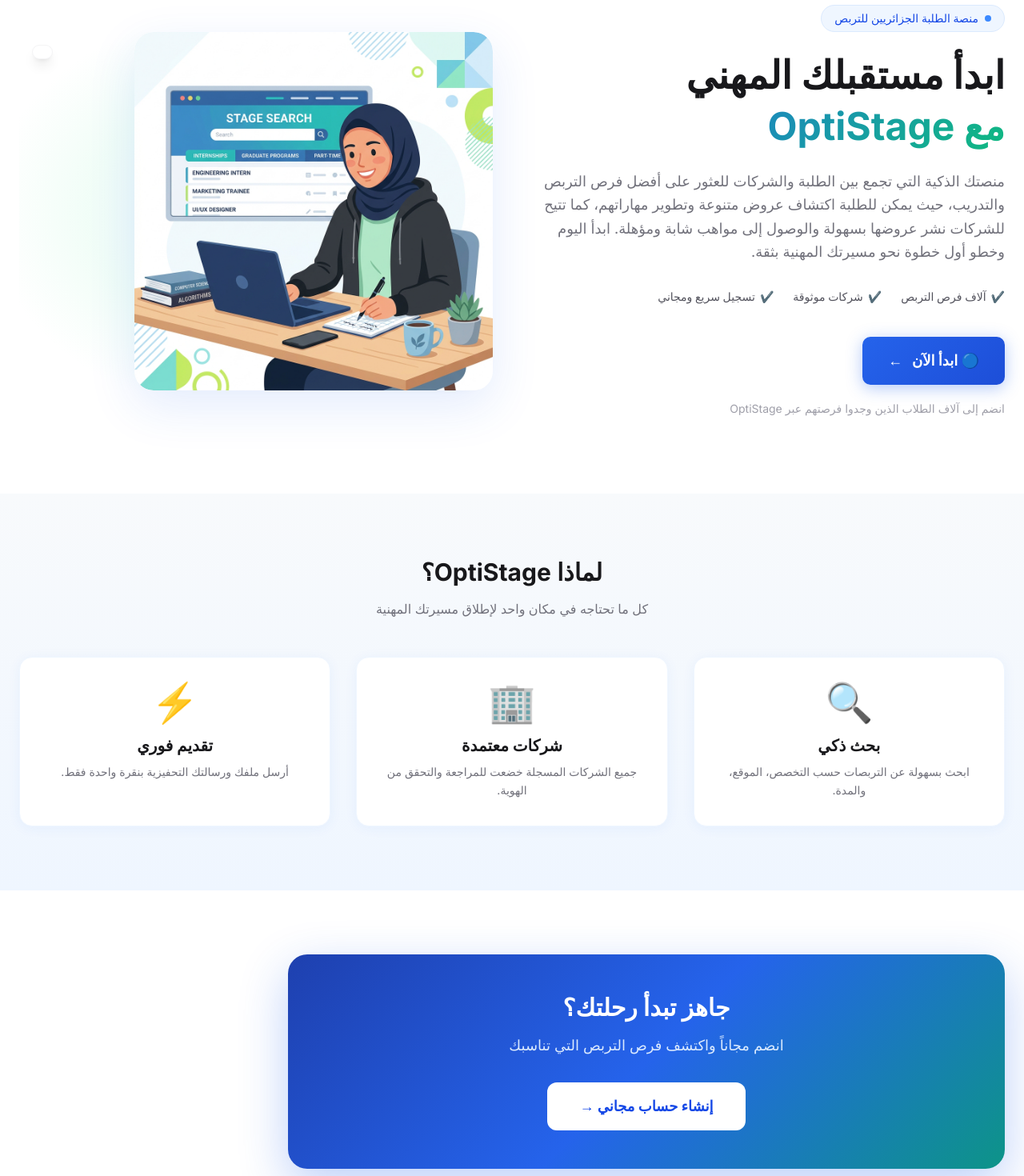
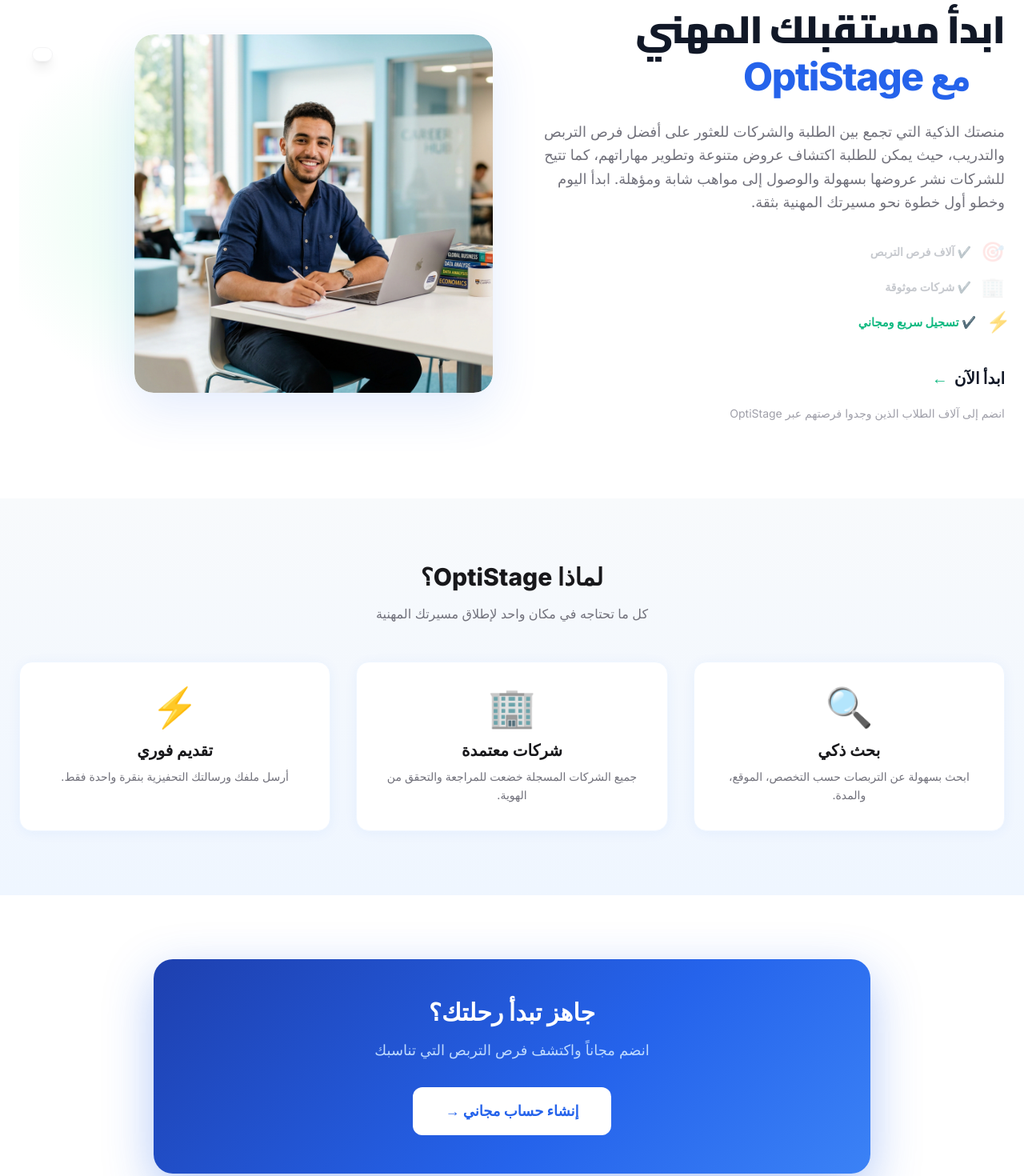
Before and after one commit to nader91534/stageflow-frontend, a React (Vite) app: page / in a window 1280 px wide. Shown: the part 140-1610 px from the top of the page at 80% size. Built offline with nearby package versions, Linux system fonts and the light colour scheme.

Commit message:
update frontend

```diff
--- a/src/App.tsx
+++ b/src/App.tsx
@@ -87,14 +87,43 @@
 
 // --- Landing Page Component ---
 
+const featureItems = [
+  { text: 'آلاف فرص التربص', emoji: '🎯' },
+  { text: 'شركات موثوقة', emoji: '🏢' },
+  { text: 'تسجيل سريع ومجاني', emoji: '⚡' },
+];
+
 const LandingPage = ({ onGetStarted }: { onGetStarted: () => void }) => {
   const [scrolled, setScrolled] = React.useState(false);
+  const [activeFeature, setActiveFeature] = React.useState(0);
+  const [phase, setPhase] = React.useState<'icon' | 'text'>('icon');
 
   React.useEffect(() => {
     const handleScroll = () => setScrolled(window.scrollY > 20);
     window.addEventListener('scroll', handleScroll);
     return () => window.removeEventListener('scroll', handleScroll);
   }, []);
+
+  // Inject Cairo font to match OptiStage's bold modern typography
+  React.useEffect(() => {
+    if (!document.getElementById('cairo-font')) {
+      const link = document.createElement('link');
+      link.id = 'cairo-font';
+      link.rel = 'stylesheet';
+      link.href = 'https://fonts.googleapis.com/css2?family=Cairo:wght@400;600;700;800;900&family=Inter:wght@400;600;700;800;900&display=swap';
+      document.head.appendChild(link);
+    }
+  }, []);
+
+  React.useEffect(() => {
+    // Phase 1: show icon (0-700ms), Phase 2: show text (700-2200ms), then next item
+    setPhase('icon');
+    const t1 = setTimeout(() => setPhase('text'), 700);
+    const t2 = setTimeout(() => {
+      setActiveFeature(prev => (prev + 1) % featureItems.length);
+    }, 2200);
+    return () => { clearTimeout(t1); clearTimeout(t2); };
+  }, [activeFeature]);
 
   return (
     <div className="min-h-screen bg-white" dir="rtl">
@@ -133,22 +162,26 @@
         <div className="flex flex-col lg:flex-row items-center gap-12">
           {/* Text Content - Right side in RTL */}
           <div className="flex-1 text-right">
-            {/* Badge */}
-            <div className="inline-flex items-center gap-2 bg-blue-50 border border-blue-100 text-blue-700 text-sm font-medium px-4 py-1.5 rounded-full mb-6">
-              <span className="w-2 h-2 bg-blue-500 rounded-full animate-pulse inline-block"></span>
-              منصة الطلبة الجزائريين للتربص
-            </div>
-
             {/* Main Headline */}
-            <h1 className="text-4xl lg:text-5xl font-extrabold text-zinc-900 leading-tight mb-6">
-               ابدأ مستقبلك المهني
+            <h1
+              className="text-4xl lg:text-5xl font-extrabold leading-tight mb-6"
+              style={{
+                color: '#111827',
+                fontFamily: "'Cairo', 'Segoe UI', sans-serif",
+                fontWeight: 900,
+                letterSpacing: '-0.02em'
+              }}
+            >
+              ابدأ مستقبلك المهني
               <span
-                className="block mt-1"
+                className="block"
                 style={{
-                  background: 'linear-gradient(135deg, #2563EB 0%, #10B981 100%)',
-                  WebkitBackgroundClip: 'text',
-                  WebkitTextFillColor: 'transparent',
-                  backgroundClip: 'text'
+                  color: '#2563EB',
+                  fontFamily: "'Inter', ui-sans-serif, system-ui, sans-serif",
+                  fontWeight: 800,
+                  letterSpacing: '-0.03em',
+                  textAlign: 'right',
+                  paddingRight: '2.8rem'
                 }}
               >
                 مع OptiStage
@@ -160,31 +193,53 @@
               منصتك الذكية التي تجمع بين الطلبة والشركات للعثور على أفضل فرص التربص والتدريب، حيث يمكن للطلبة اكتشاف عروض متنوعة وتطوير مهاراتهم، كما تتيح للشركات نشر عروضها بسهولة والوصول إلى مواهب شابة ومؤهلة. ابدأ اليوم وخطو أول خطوة نحو مسيرتك المهنية بثقة.
             </p>
 
-            {/* Features mini list */}
-            <div className="flex flex-wrap gap-x-6 gap-y-2 mb-10 text-sm font-medium text-zinc-600">
-              <span className="flex items-center gap-1.5">
-                <span className="text-emerald-500">✔️</span> آلاف فرص التربص
-              </span>
-              <span className="flex items-center gap-1.5">
-                <span className="text-emerald-500">✔️</span> شركات موثوقة
-              </span>
-              <span className="flex items-center gap-1.5">
-                <span className="text-emerald-500">✔️</span> تسجيل سريع ومجاني
-              </span>
+            {/* Features — Dynamic animated list */}
+            <div className="flex flex-col gap-3 mb-10">
+              {featureItems.map((item, idx) => {
+                const isActive = idx === activeFeature;
+                return (
+                  <div
+                    key={item.text}
+                    className="flex items-center gap-3 transition-all duration-500"
+                    style={{
+                      opacity: isActive ? 1 : 0.38,
+                      transform: isActive ? 'scale(1.04) translateX(-4px)' : 'scale(1)',
+                    }}
+                  >
+                    {/* Icon — appears first */}
+                    <span
+                      className="text-2xl transition-all duration-300"
+                      style={{
+                        opacity: isActive && phase === 'icon' ? 1 : isActive ? 0.6 : 0.3,
+                        transform: isActive && phase === 'icon' ? 'scale(1.3)' : 'scale(1)',
+                      }}
+                    >
+                      {item.emoji}
+                    </span>
+                    {/* Text — appears after icon */}
+                    <span
+                      className="text-sm font-bold transition-all duration-500"
+                      style={{
+                        color: isActive ? '#10B981' : '#6B7280',
+                        opacity: isActive && phase === 'icon' ? 0 : 1,
+                        transform: isActive && phase === 'icon' ? 'translateX(10px)' : 'translateX(0)',
+                      }}
+                    >
+                      ✔️ {item.text}
+                    </span>
+                  </div>
+                );
+              })}
             </div>
 
-            {/* CTA Button */}
+            {/* CTA Text Link */}
             <button
               onClick={onGetStarted}
-              className="group relative inline-flex items-center gap-3 px-8 py-4 rounded-xl font-bold text-white text-lg transition-all duration-300 hover:shadow-2xl hover:-translate-y-0.5 active:translate-y-0"
-              style={{
-                background: 'linear-gradient(135deg, #2563EB 0%, #1D4ED8 100%)',
-                borderRadius: '10px',
-                boxShadow: '0 4px 20px rgba(37, 99, 235, 0.35)'
-              }}
+              className="group inline-flex items-center gap-2 font-extrabold text-xl transition-all duration-300 hover:opacity-70"
+              style={{ color: '#111827', background: 'none', border: 'none', cursor: 'pointer' }}
             >
-              <span>🔵 ابدأ الآن</span>
-              <span className="inline-block transition-transform duration-300 group-hover:-translate-x-1">←</span>
+              <span>ابدأ الآن</span>
+              <span className="inline-block transition-transform duration-300 group-hover:-translate-x-1" style={{ color: '#10B981' }}>←</span>
             </button>
 
             {/* Social proof */}
@@ -260,18 +315,20 @@
       {/* Bottom CTA */}
       <section className="py-20" dir="rtl">
         <div
-          className="max-w-4xl mx-auto mx-6 rounded-3xl p-12 text-center text-white"
+          className="max-w-4xl mx-auto rounded-3xl p-12 text-center text-white"
           style={{
-            background: 'linear-gradient(135deg, #1E40AF 0%, #2563EB 50%, #0D9488 100%)',
-            boxShadow: '0 20px 60px rgba(37, 99, 235, 0.3)',
-            margin: '0 24px'
+            background: 'linear-gradient(135deg, #1E40AF 0%, #2563EB 60%, #3B82F6 100%)',
+            boxShadow: '0 20px 60px rgba(37, 99, 235, 0.35)',
+            margin: '0 auto',
+            maxWidth: '56rem'
           }}
         >
           <h2 className="text-3xl font-extrabold mb-4">جاهز تبدأ رحلتك؟</h2>
-          <p className="text-blue-100 mb-8 text-lg">انضم مجاناً واكتشف فرص التربص التي تناسبك</p>
+          <p className="mb-8 text-lg" style={{ color: '#BFDBFE' }}>انضم مجاناً واكتشف فرص التربص التي تناسبك</p>
           <button
             onClick={onGetStarted}
-            className="bg-white text-blue-700 font-bold px-10 py-4 rounded-xl hover:bg-blue-50 transition-all duration-200 hover:shadow-lg hover:-translate-y-0.5 text-lg"
+            className="bg-white font-bold px-10 py-4 rounded-xl transition-all duration-200 hover:shadow-lg hover:-translate-y-0.5 text-lg"
+            style={{ color: '#2563EB' }}
           >
             إنشاء حساب مجاني →
           </button>
```
Also changed, not shown: src/assets/student_hero.png.
